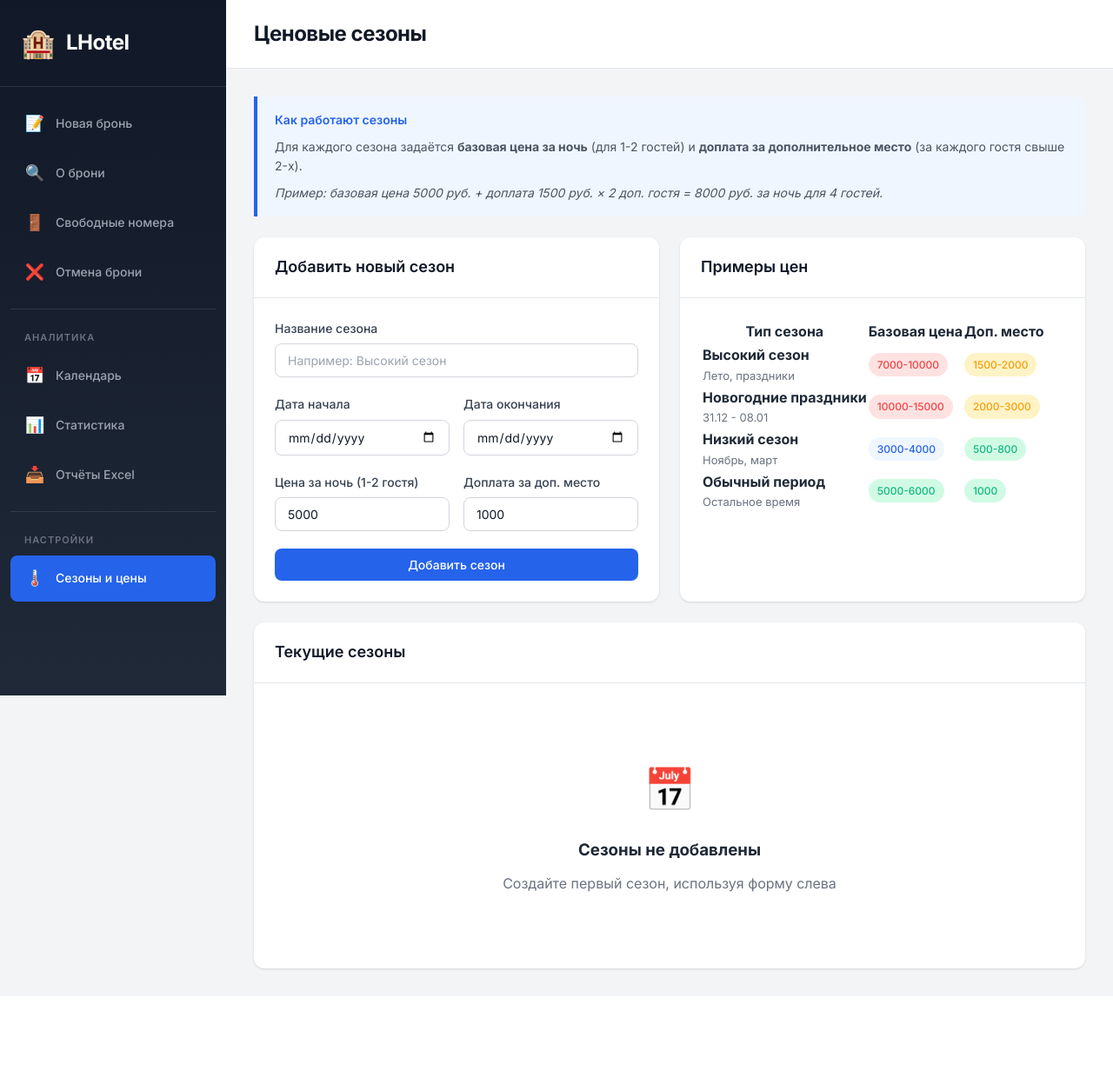
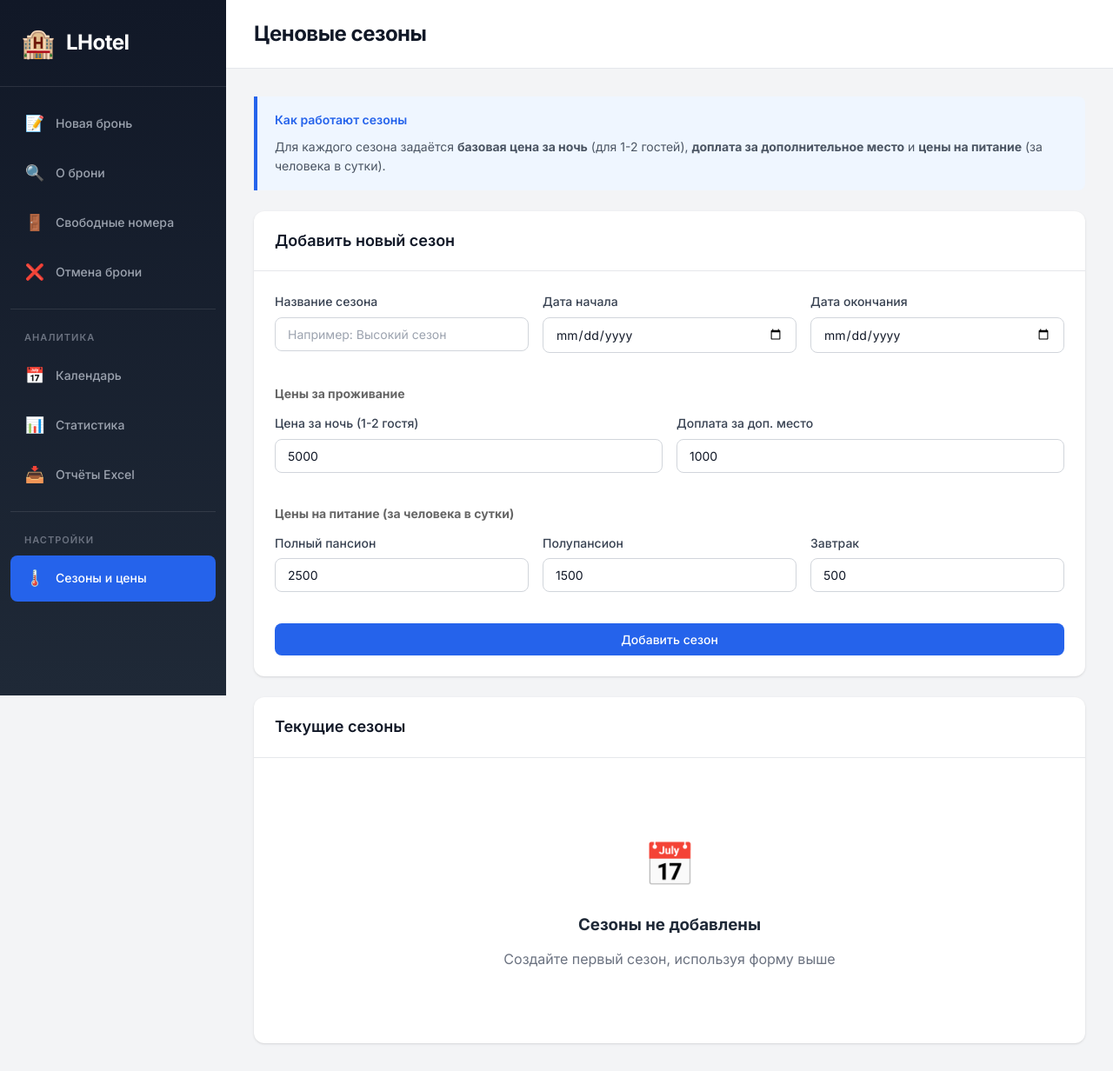
Before and after one commit to LChrist7/LHotel, a Flask app: page /seasons in a window 1280 px wide. Shown: the whole page at 87% size. Before the commit the page ends 1118 px from the top, so only its background shows below. Run offline with Flask 2, Linux system fonts and the light colour scheme; data that the repository does not hold is empty.

Commit message:
feat: добавлены цены на питание в настройки сезонов
- Добавлены поля в таблицу seasons:
  - fullpans_price (полный пансион)
  - halfpans_price (полупансион)
  - breakfast_price (завтрак)
- Обновлены методы CRUD для работы с новыми полями
- Обновлён шаблон seasons.html
- API возвращает цены на питание

```diff
--- a/main.py
+++ b/main.py
@@ -309,7 +309,11 @@ def seasons():
             end_date = request.form.get('end_date')
             base_price = float(request.form.get('base_price', 5000))
             extra_person_price = float(request.form.get('extra_person_price', 1000))
-            dbase.add_season(name, start_date, end_date, base_price, extra_person_price)
+            fullpans_price = float(request.form.get('fullpans_price', 2500))
+            halfpans_price = float(request.form.get('halfpans_price', 1500))
+            breakfast_price = float(request.form.get('breakfast_price', 500))
+            dbase.add_season(name, start_date, end_date, base_price, extra_person_price,
+                             fullpans_price, halfpans_price, breakfast_price)
             db.commit()
 
         elif action == 'update':
@@ -319,7 +323,11 @@ def seasons():
             end_date = request.form.get('end_date')
             base_price = float(request.form.get('base_price', 5000))
             extra_person_price = float(request.form.get('extra_person_price', 1000))
-            dbase.update_season(season_id, name, start_date, end_date, base_price, extra_person_price)
+            fullpans_price = float(request.form.get('fullpans_price', 2500))
+            halfpans_price = float(request.form.get('halfpans_price', 1500))
+            breakfast_price = float(request.form.get('breakfast_price', 500))
+            dbase.update_season(season_id, name, start_date, end_date, base_price, extra_person_price,
+                                fullpans_price, halfpans_price, breakfast_price)
             db.commit()
 
         elif action == 'delete':
@@ -352,7 +360,10 @@ def api_seasonal_price():
             'total': total,
             'season_name': season['name'],
             'base_price': season['base_price'],
-            'extra_person_price': season['extra_person_price']
+            'extra_person_price': season['extra_person_price'],
+            'fullpans_price': season.get('fullpans_price', 2500),
+            'halfpans_price': season.get('halfpans_price', 1500),
+            'breakfast_price': season.get('breakfast_price', 500)
         })
     return json.dumps({'total': 0})
 
--- a/templates/seasons.html
+++ b/templates/seasons.html
@@ -7,24 +7,22 @@
 {% block content %}
 <div class="info-box mb-5">
     <h4>Как работают сезоны</h4>
-    <p>Для каждого сезона задаётся <strong>базовая цена за ночь</strong> (для 1-2 гостей) и <strong>доплата за дополнительное место</strong> (за каждого гостя свыше 2-х).</p>
-    <p class="mt-2"><em>Пример: базовая цена 5000 руб. + доплата 1500 руб. × 2 доп. гостя = 8000 руб. за ночь для 4 гостей.</em></p>
+    <p>Для каждого сезона задаётся <strong>базовая цена за ночь</strong> (для 1-2 гостей), <strong>доплата за дополнительное место</strong> и <strong>цены на питание</strong> (за человека в сутки).</p>
 </div>
 
-<div style="display: grid; grid-template-columns: repeat(auto-fit, minmax(400px, 1fr)); gap: 24px;">
 <!-- Добавить сезон -->
-    <div class="card">
+<div class="card mb-5">
     <div class="card-header">
         <h3 class="card-title">Добавить новый сезон</h3>
     </div>
     <div class="card-body">
         <form method="post" action="/seasons">
             <input type="hidden" name="action" value="add">
+            <div class="form-row form-row-3">
                 <div class="form-group">
                     <label class="form-label">Название сезона</label>
                     <input type="text" name="name" placeholder="Например: Высокий сезон" required>
                 </div>
-                <div class="form-row">
                 <div class="form-group">
                     <label class="form-label">Дата начала</label>
                     <input type="date" name="start_date" required>
@@ -34,6 +32,8 @@
                     <input type="date" name="end_date" required>
                 </div>
             </div>
+
+            <h4 class="mt-4 mb-3" style="font-size: 14px; color: #666;">Цены за проживание</h4>
             <div class="form-row">
                 <div class="form-group">
                     <label class="form-label">Цена за ночь (1-2 гостя)</label>
@@ -44,70 +44,32 @@
                     <input type="number" name="extra_person_price" min="0" step="100" value="1000" required>
                 </div>
             </div>
-                <button type="submit" class="btn btn-primary btn-block">
+
+            <h4 class="mt-4 mb-3" style="font-size: 14px; color: #666;">Цены на питание (за человека в сутки)</h4>
+            <div class="form-row form-row-3">
+                <div class="form-group">
+                    <label class="form-label">Полный пансион</label>
+                    <input type="number" name="fullpans_price" min="0" step="100" value="2500" required>
+                </div>
+                <div class="form-group">
+                    <label class="form-label">Полупансион</label>
+                    <input type="number" name="halfpans_price" min="0" step="100" value="1500" required>
+                </div>
+                <div class="form-group">
+                    <label class="form-label">Завтрак</label>
+                    <input type="number" name="breakfast_price" min="0" step="100" value="500" required>
+                </div>
+            </div>
+
+            <button type="submit" class="btn btn-primary btn-block mt-4">
                 Добавить сезон
             </button>
         </form>
     </div>
 </div>
 
-    <!-- Примеры сезонов -->
+<!-- Текущие сезоны -->
 <div class="card">
-        <div class="card-header">
-            <h3 class="card-title">Примеры цен</h3>
-        </div>
-        <div class="card-body">
-            <div class="table-wrapper">
-                <table>
-                    <thead>
-                        <tr>
-                            <th>Тип сезона</th>
-                            <th>Базовая цена</th>
-                            <th>Доп. место</th>
-                        </tr>
-                    </thead>
-                    <tbody>
-                        <tr>
-                            <td>
-                                <strong>Высокий сезон</strong>
-                                <div class="text-sm text-muted">Лето, праздники</div>
-                            </td>
-                            <td><span class="badge badge-danger">7000-10000</span></td>
-                            <td><span class="badge badge-warning">1500-2000</span></td>
-                        </tr>
-                        <tr>
-                            <td>
-                                <strong>Новогодние праздники</strong>
-                                <div class="text-sm text-muted">31.12 - 08.01</div>
-                            </td>
-                            <td><span class="badge badge-danger">10000-15000</span></td>
-                            <td><span class="badge badge-warning">2000-3000</span></td>
-                        </tr>
-                        <tr>
-                            <td>
-                                <strong>Низкий сезон</strong>
-                                <div class="text-sm text-muted">Ноябрь, март</div>
-                            </td>
-                            <td><span class="badge badge-primary">3000-4000</span></td>
-                            <td><span class="badge badge-success">500-800</span></td>
-                        </tr>
-                        <tr>
-                            <td>
-                                <strong>Обычный период</strong>
-                                <div class="text-sm text-muted">Остальное время</div>
-                            </td>
-                            <td><span class="badge badge-success">5000-6000</span></td>
-                            <td><span class="badge badge-success">1000</span></td>
-                        </tr>
-                    </tbody>
-                </table>
-            </div>
-        </div>
-    </div>
-</div>
-
-<!-- Текущие сезоны -->
-<div class="card mt-5">
     <div class="card-header">
         <h3 class="card-title">Текущие сезоны</h3>
         {% if seasons %}
@@ -122,8 +84,8 @@
                     <tr>
                         <th>Название</th>
                         <th>Период</th>
-                        <th>Цена (1-2 гостя)</th>
-                        <th>Доп. место</th>
+                        <th>Проживание</th>
+                        <th>Питание</th>
                         <th>Действия</th>
                     </tr>
                 </thead>
@@ -132,8 +94,17 @@
                     <tr>
                         <td><strong>{{ season.name }}</strong></td>
                         <td>{{ season.start_date }} — {{ season.end_date }}</td>
-                        <td><span class="badge badge-primary">{{ season.base_price|int }} руб.</span></td>
-                        <td><span class="badge badge-warning">+{{ season.extra_person_price|int }} руб.</span></td>
+                        <td>
+                            <span class="badge badge-primary">{{ season.base_price|int }} руб.</span>
+                            <span class="badge badge-warning">+{{ season.extra_person_price|int }}</span>
+                        </td>
+                        <td>
+                            <div class="text-sm">
+                                <div>ПП: {{ season.fullpans_price|int if season.fullpans_price else 2500 }} руб.</div>
+                                <div>ПолуП: {{ season.halfpans_price|int if season.halfpans_price else 1500 }} руб.</div>
+                                <div>Завтр: {{ season.breakfast_price|int if season.breakfast_price else 500 }} руб.</div>
+                            </div>
+                        </td>
                         <td>
                             <div class="flex gap-2">
                                 <button class="btn btn-outline btn-sm" onclick="toggleEdit({{ season.id }})">Изменить</button>
@@ -147,11 +118,12 @@
                     </tr>
                     <tr class="edit-row" id="edit-row-{{ season.id }}" style="display: none;">
                         <td colspan="5">
-                            <div class="edit-form-inline">
+                            <div class="edit-form-inline" style="background: #f9f9f9; padding: 16px; border-radius: 8px;">
                                 <form method="post" action="/seasons">
                                     <input type="hidden" name="action" value="update">
                                     <input type="hidden" name="season_id" value="{{ season.id }}">
-                                    <div class="form-row" style="display: grid; grid-template-columns: repeat(5, 1fr); gap: 12px;">
+
+                                    <div class="form-row form-row-3">
                                         <div class="form-group">
                                             <label class="form-label">Название</label>
                                             <input type="text" name="name" value="{{ season.name }}" required>
@@ -164,6 +136,9 @@
                                             <label class="form-label">Дата окончания</label>
                                             <input type="date" name="end_date" value="{{ season.end_date }}" required>
                                         </div>
+                                    </div>
+
+                                    <div class="form-row">
                                         <div class="form-group">
                                             <label class="form-label">Базовая цена</label>
                                             <input type="number" name="base_price" min="0" step="100" value="{{ season.base_price|int }}" required>
@@ -173,6 +148,22 @@
                                             <input type="number" name="extra_person_price" min="0" step="100" value="{{ season.extra_person_price|int }}" required>
                                         </div>
                                     </div>
+
+                                    <div class="form-row form-row-3">
+                                        <div class="form-group">
+                                            <label class="form-label">Полный пансион</label>
+                                            <input type="number" name="fullpans_price" min="0" step="100" value="{{ season.fullpans_price|int if season.fullpans_price else 2500 }}" required>
+                                        </div>
+                                        <div class="form-group">
+                                            <label class="form-label">Полупансион</label>
+                                            <input type="number" name="halfpans_price" min="0" step="100" value="{{ season.halfpans_price|int if season.halfpans_price else 1500 }}" required>
+                                        </div>
+                                        <div class="form-group">
+                                            <label class="form-label">Завтрак</label>
+                                            <input type="number" name="breakfast_price" min="0" step="100" value="{{ season.breakfast_price|int if season.breakfast_price else 500 }}" required>
+                                        </div>
+                                    </div>
+
                                     <div class="flex gap-2 mt-3">
                                         <button type="submit" class="btn btn-success">Сохранить</button>
                                         <button type="button" class="btn btn-outline" onclick="toggleEdit({{ season.id }})">Отмена</button>
@@ -189,7 +180,7 @@
         <div class="text-center" style="padding: 60px;">
             <div style="font-size: 48px; margin-bottom: 16px;">📅</div>
             <h3 class="mb-3">Сезоны не добавлены</h3>
-            <p class="text-muted">Создайте первый сезон, используя форму слева</p>
+            <p class="text-muted">Создайте первый сезон, используя форму выше</p>
         </div>
         {% endif %}
     </div>
```
Also changed, not shown: DBSQL.py (+48 -16 lines). Lines whose indentation alone changed are shown as unchanged.
